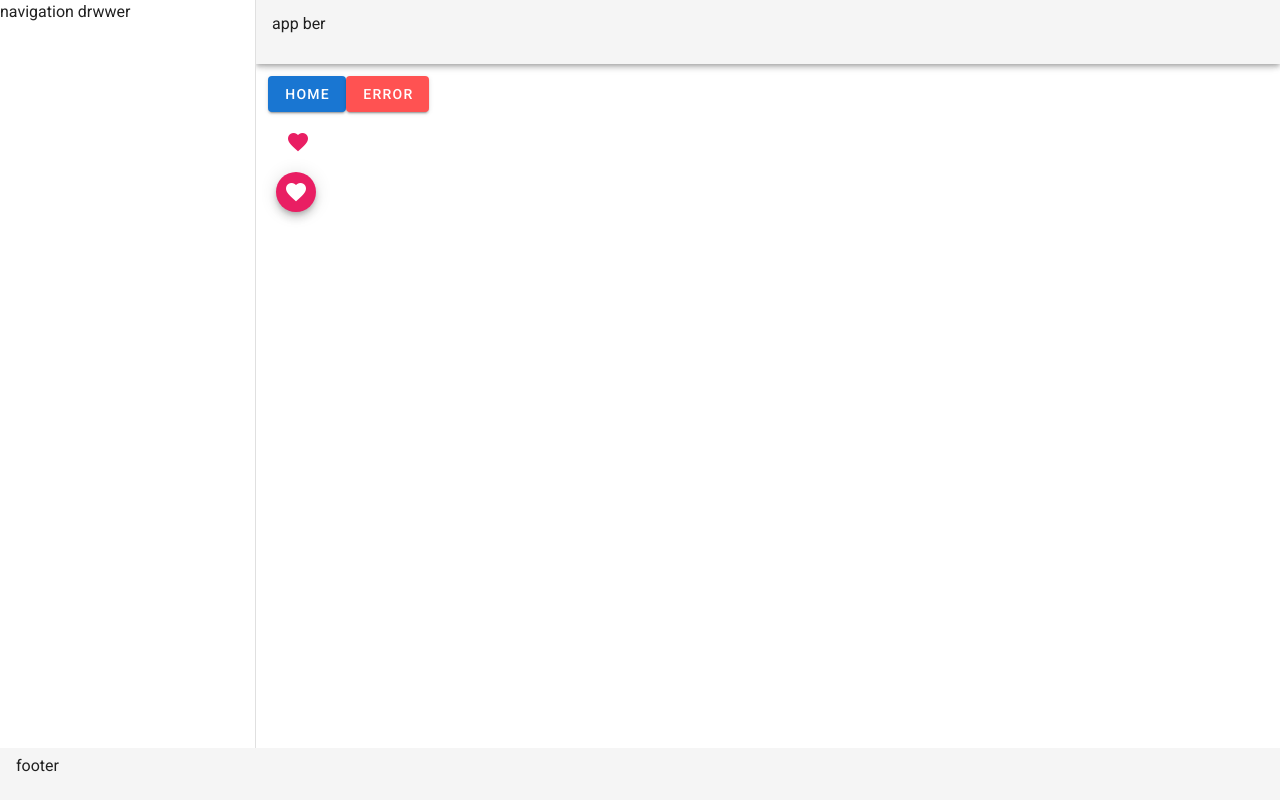
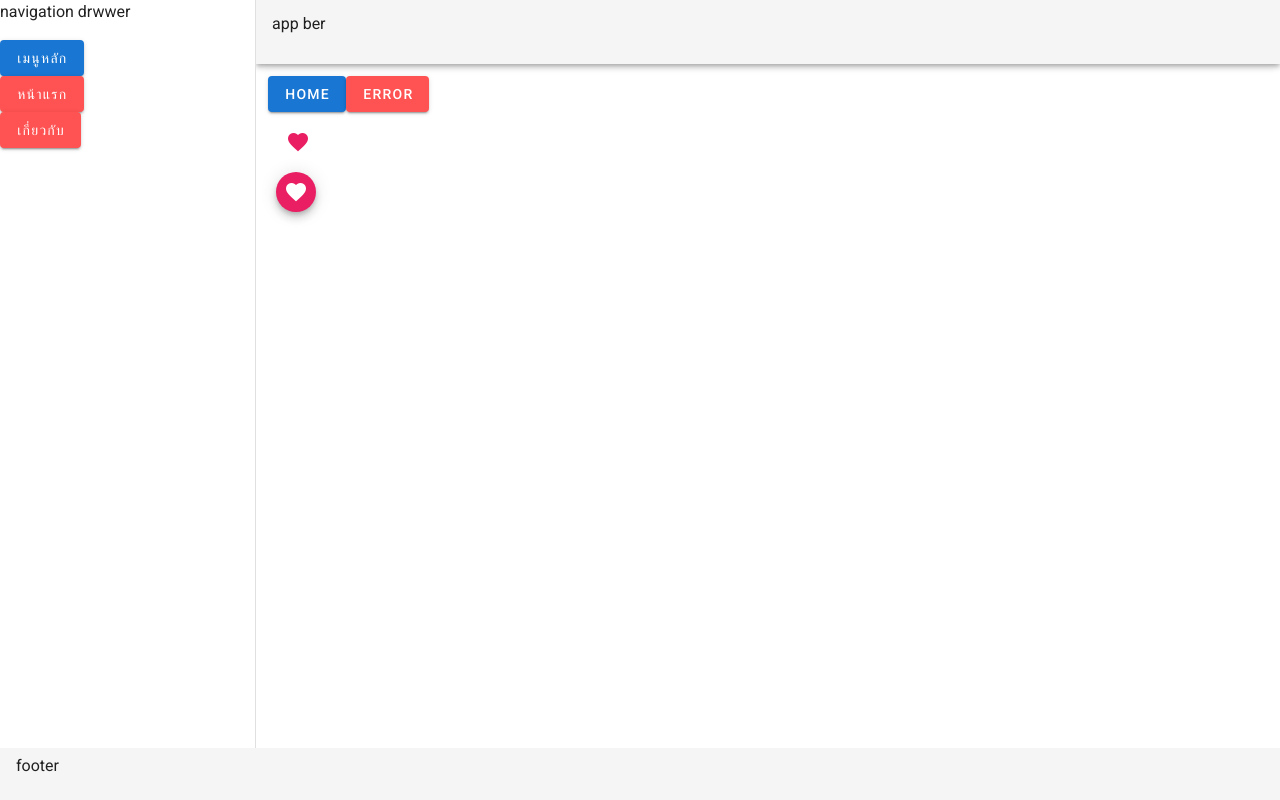
Before and after one commit to rmutlit/vueapp3, a Vue app: page / in a window 1280 px wide. Built offline with nearby package versions, Linux system fonts and the light colour scheme.

Commit message:
#5 เพิ่มปุ่ม

```diff
--- a/src/App.vue
+++ b/src/App.vue
@@ -3,6 +3,9 @@
     <v-app>
       <v-navigation-drawer app>
         <p>navigation drwwer</p>
+        <v-btn color="primary">เมนูหลัก</v-btn> <br>
+        <v-btn color="error">หน้าแรก</v-btn> <br>
+        <v-btn color="error">เกี่ยวกับ</v-btn> <br>
       </v-navigation-drawer>
 
       <v-app-bar app>
```
